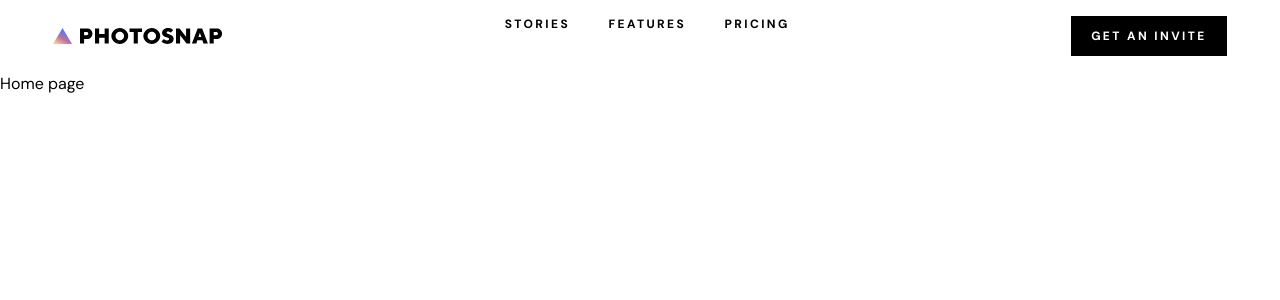
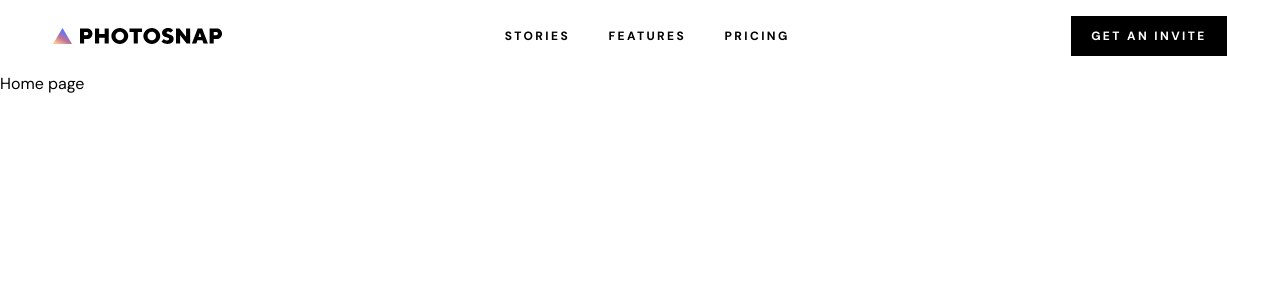
Before and after one commit to Bilek-Petr/photosnap_site, a React (Vite) app: page / in a window 1280 px wide. Shown: the top 300 px of the page. Built offline with nearby package versions, Linux system fonts and the light colour scheme.

Commit message:
fixed navbar ul center positioning

```diff
--- a/src/layouts/Navbar.jsx
+++ b/src/layouts/Navbar.jsx
@@ -40,7 +40,7 @@ export default function Navbar({ data }) {
 
         {menuState && (
           <>
-            <div className="flex-col md:flex-row md:items-center md:gap-4">
+            <div className="flex-col self-center md:flex-row">
               <NavList listItems={items} />
               <hr className="mb-6 h-[0.6px] w-full bg-lightGrey md:hidden" />
             </div>
```
